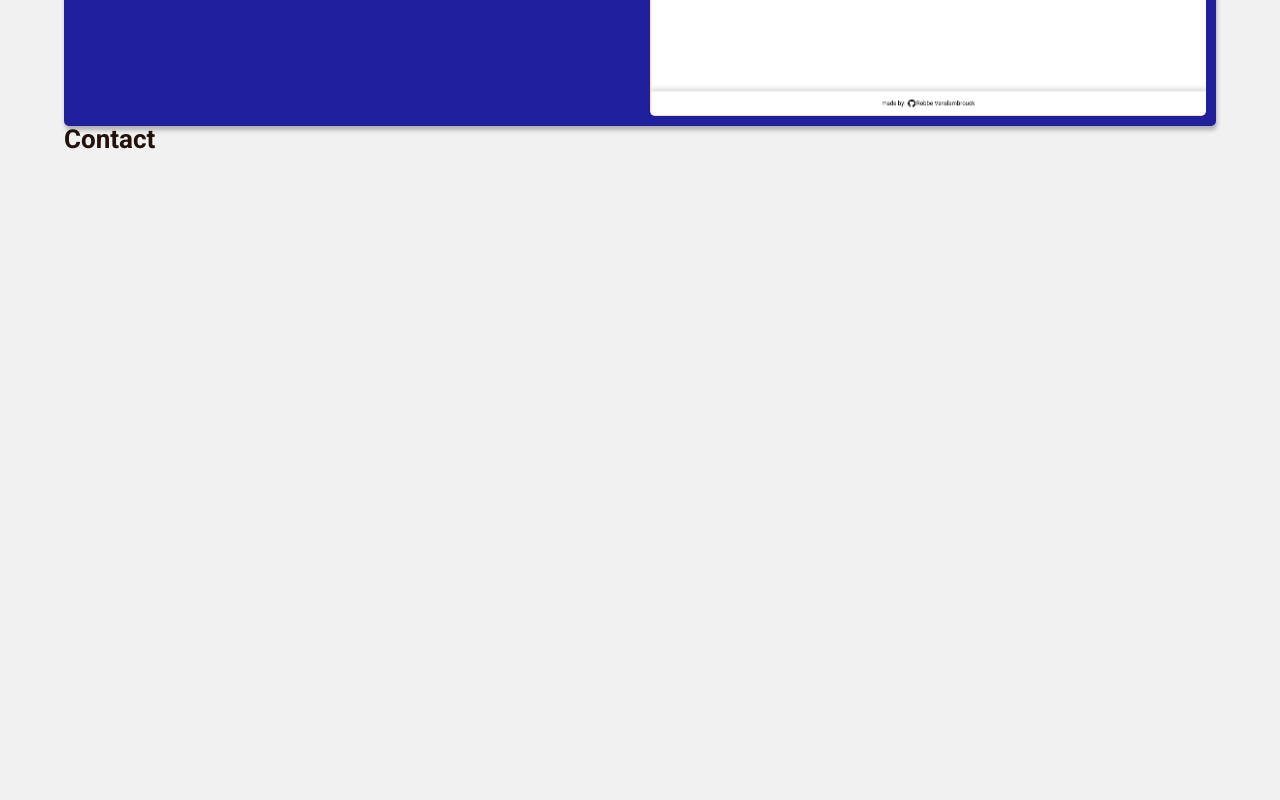
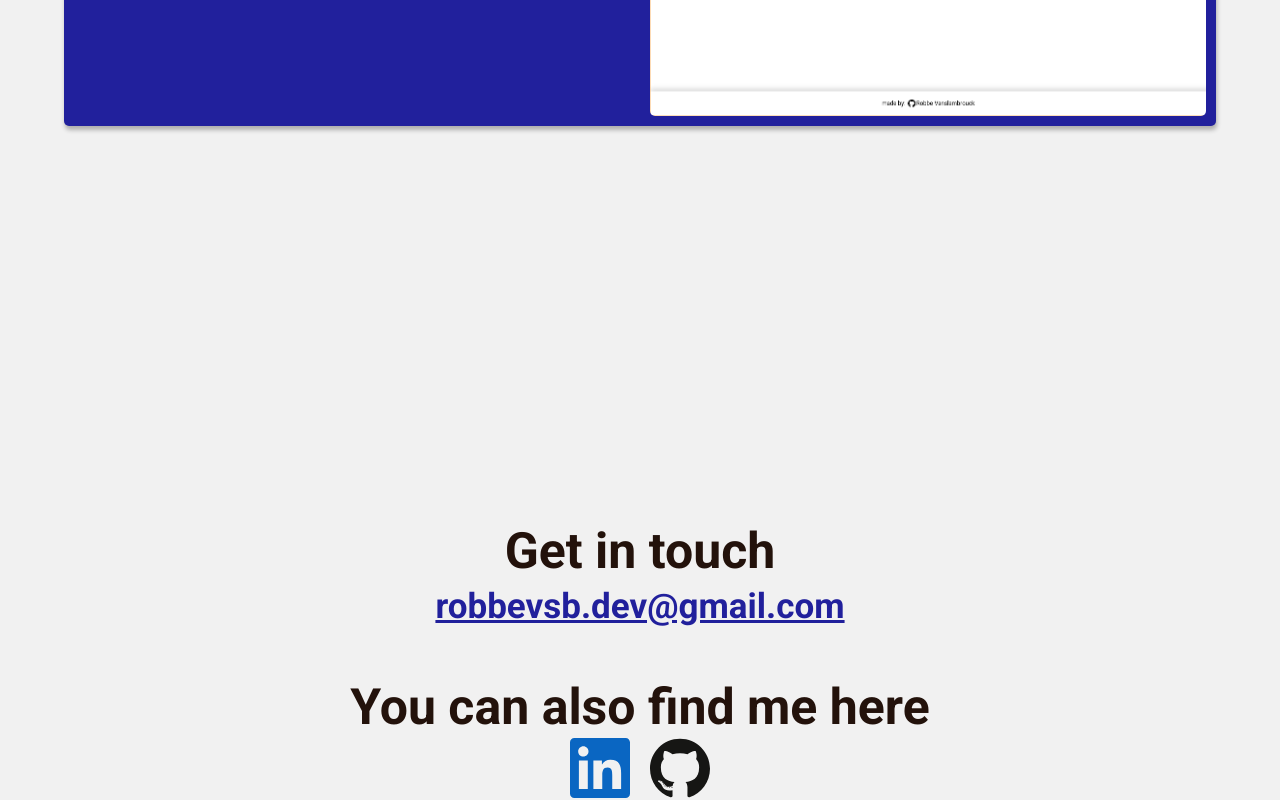
Before and after one commit to RobbeVanslambrouck/portfolio, a Svelte app: page / in a window 1280 px wide. Shown: the part 3840-4640 px from the top of the page. Built offline with nearby package versions, Linux system fonts and the light colour scheme.

Commit message:
added contact section

```diff
--- a/src/components/Contact.svelte
+++ b/src/components/Contact.svelte
@@ -1,11 +1,108 @@
 <script></script>
 
-<section class="contact">
-  <h2>contact</h2>
+<section class="contact page">
+  <h2 class="sr-only">contact</h2>
+
+  <div class="contact-links">
+    <div class="email title">
+      <p>Get in touch</p>
+      <a href="mailto:robbevsb.dev@gmail.com" class="email-link"
+        >robbevsb.dev@gmail.com</a
+      >
+    </div>
+
+    <div>
+      <p class="socials title">You can also find me here</p>
+      <div class="icons">
+        <a
+          href="https://www.linkedin.com/in/robbe-vanslambrouck-281734242/"
+          class="linkedin icon"><p class="sr-only">LinkedIn</p></a
+        >
+        <a href="https://github.com/RobbeVanslambrouck" class="github icon"
+          ><p class="sr-only">github</p></a
+        >
+      </div>
+    </div>
+  </div>
 </section>
 
 <style>
-  section {
-    min-height: calc(100vh - 5rem);
+  .page {
+    min-height: 0;
+  }
+
+  .contact-links {
+    display: flex;
+    flex-direction: column;
+    gap: 5rem;
+    justify-content: center;
+    align-items: center;
+    text-align: center;
+    margin: calc(100vh / 2) 0;
+  }
+
+  .title {
+    font-size: 3rem;
+    font-weight: 600;
+    margin-bottom: 0.6rem;
+  }
+
+  .email-link,
+  .linkedin,
+  .github {
+    font-size: 2.4rem;
+    color: #21209c;
+  }
+
+  .icons {
+    display: flex;
+    gap: 2rem;
+    justify-content: center;
+  }
+
+  .icon {
+    content: "";
+    display: block;
+    width: 4rem;
+    height: 4rem;
+  }
+
+  .icon:hover {
+    transform: scale(1.1);
+  }
+
+  .linkedin {
+    background: url("/assets/linkedin-icon.svg");
+    background-size: 4rem 4rem;
+  }
+
+  .github {
+    background: url("/assets/github-icon.svg");
+    background-size: 4rem 4rem;
+  }
+
+  @media only screen and (min-width: 600px) {
+    .icon {
+      width: 6rem;
+      height: 6rem;
+    }
+
+    .linkedin {
+      background-size: 6rem 6rem;
+    }
+
+    .github {
+      background-size: 6rem 6rem;
+    }
+
+    .title {
+      font-size: 5rem;
+    }
+
+    .email-link,
+    .linkedin,
+    .github {
+      font-size: 3.5rem;
+    }
   }
 </style>
```
Also changed, not shown: public/assets/github-icon.svg (added), public/assets/linkedin-icon.svg (added).
